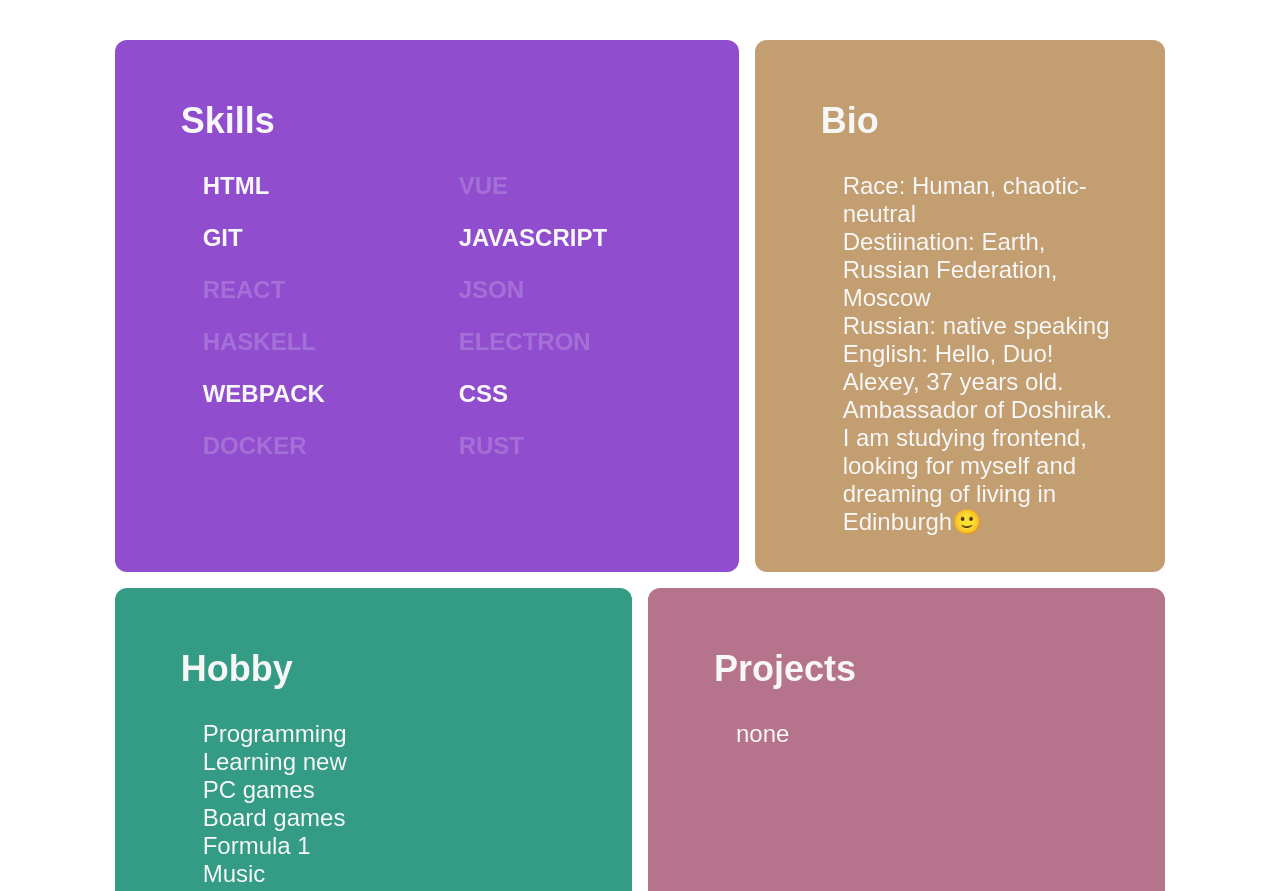
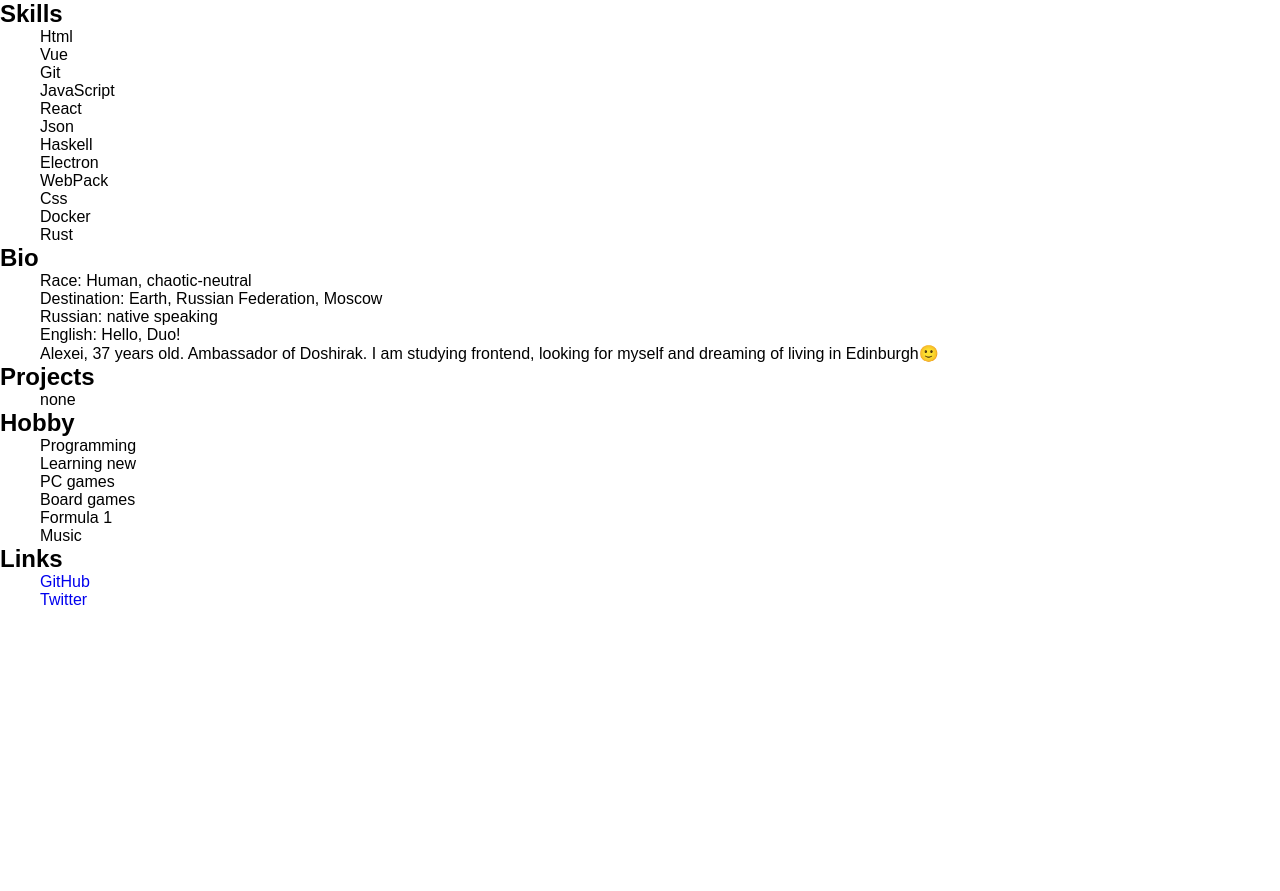
Before and after one commit to po1sonne/po1sonne.github.io, a plain HTML site: page index.html in a window 1280 px wide. Shown: the top 891 px of the page. After the commit the page ends 800 px from the top, so only its background shows below. Drawn offline with Linux system fonts and the light colour scheme.

```diff
--- a/index.html
+++ b/index.html
@@ -4,7 +4,7 @@
     <meta charset="UTF-8" />
     <meta http-equiv="X-UA-Compatible" content="IE=edge" />
     <meta name="viewport" content="width=device-width, initial-scale=1.0" />
-    <title>po1sonne skillset.</title>
+    <title>po1sonne skill-set.</title>
     <link rel="stylesheet" href="styles.css" />
   </head>
 
@@ -13,7 +13,7 @@
       <nav class="container">
         <div class="child skills">
           <h2>Skills</h2>
-          <ul class="skills text">
+          <ul class="skills">
             <li class="learn">Html</li>
             <li class="notlearn">Vue</li>
             <li class="learn">Git</li>
@@ -32,11 +32,11 @@
           <h2>Bio</h2>
           <ul>
             <li>Race: Human, chaotic-neutral</li>
-            <li>Destiination: Earth, Russian Federation, Moscow</li>
+            <li>Destination: Earth, Russian Federation, Moscow</li>
             <li>Russian: native speaking</li>
             <li>English: Hello, Duo!</li>
             <li>
-              Alexey, 37 years old. Ambassador of Doshirak. I am studying
+              Alexei, 37 years old. Ambassador of Doshirak. I am studying
               frontend, looking for myself and dreaming of living in Edinburgh🙂
             </li>
           </ul>
--- a/styles.css
+++ b/styles.css
@@ -1,81 +1,9 @@
 * {
   font-family: sans-serif, verdana;
+  margin: 0 auto;
+  text-decoration: none;
   box-sizing: border-box;
-  text-decoration: none;
   list-style: none;
+  font-optical-sizing: auto;
+  font-style: normal;
 }
-
-a {
-  color: rgb(247, 247, 247);
-}
-
-h2 {
-  font-weight: bold;
-  font-size: 150%;
-  padding-left: 0.5em;
-  padding-top: 0.5em;
-}
-
-main {
-  padding-top: 2em;
-  margin-bottom: 2em;
-}
-
-.container {
-  display: grid;
-  grid-template-columns: 1fr 1fr 1fr 1fr 1fr 1fr 1fr 1fr 1fr 1fr 1fr 1fr;
-  grid-template-rows: 1fr 1fr 1fr 1fr 1fr;
-  gap: 1em;
-}
-
-.child {
-  border-radius: 12px;
-  color: rgb(247, 247, 247);
-  padding-left: 2em;
-  padding-right: 2em;
-  padding-top: 0.5em;
-  padding-bottom: 0.5em;
-  font-size: 3vh;
-}
-
-.text {
-  display: grid;
-  grid-template-columns: repeat(auto-fit, minmax(200px, 1fr));
-  text-transform: uppercase;
-  font-weight: 800;
-  gap: 1em;
-}
-
-.notlearn {
-  opacity: 20%;
-}
-
-.skills {
-  grid-column: 2/8;
-  grid-row: 1/3;
-  background-color: rgb(144, 77, 206);
-}
-
-.bio {
-  grid-column: 8/12;
-  grid-row: 1/3;
-  background-color: rgb(194, 158, 113);
-}
-
-.hobby {
-  grid-column: 2/7;
-  grid-row: 3/5;
-  background-color: rgb(52, 155, 132);
-}
-
-.projects {
-  grid-column: 7/12;
-  grid-row: 3/5;
-  background-color: rgb(182, 115, 140);
-}
-
-.links {
-  grid-column: 2/12;
-  grid-row: 5/6;
-  background-color: rgb(99, 136, 160);
-}
```
